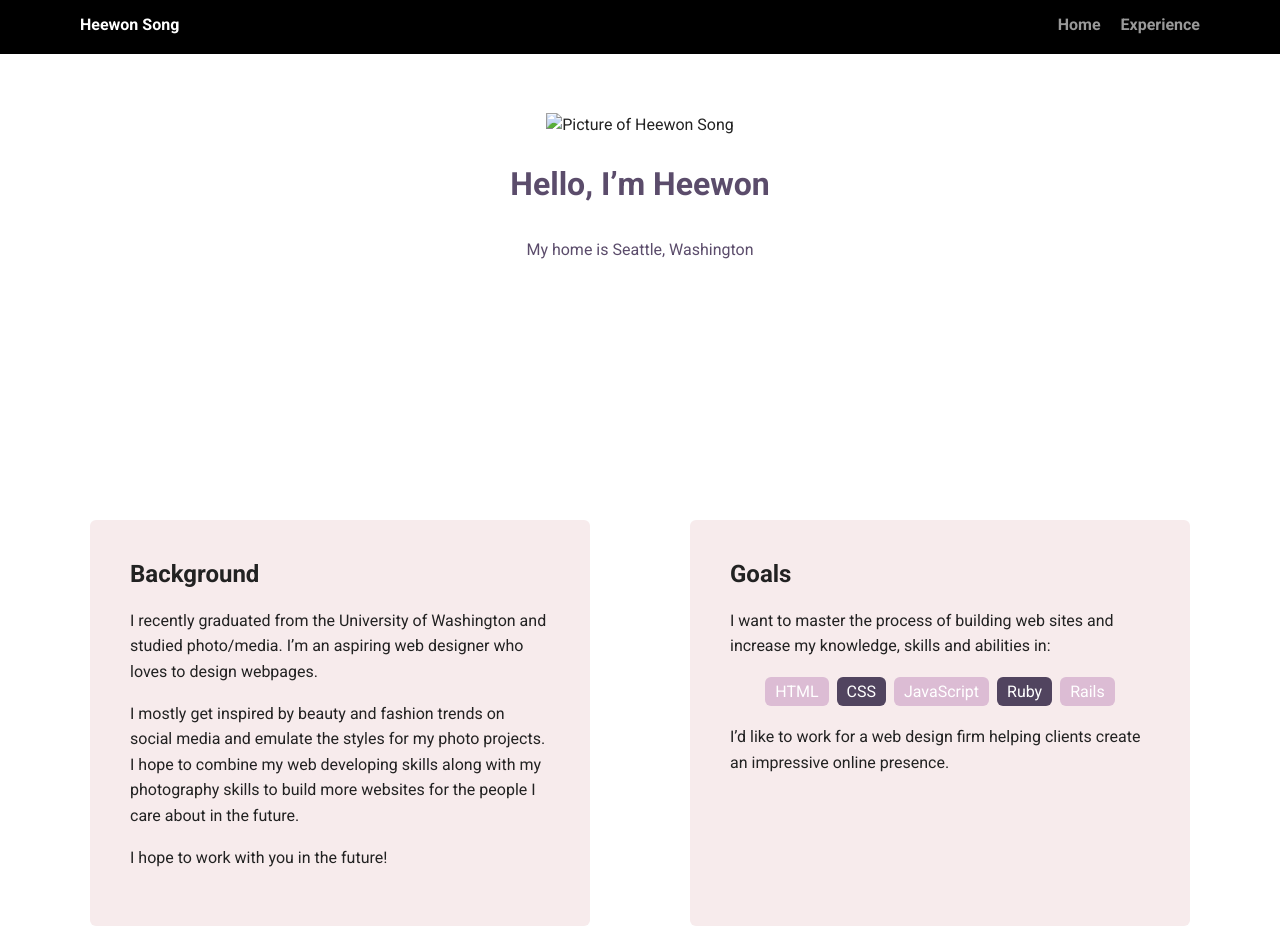
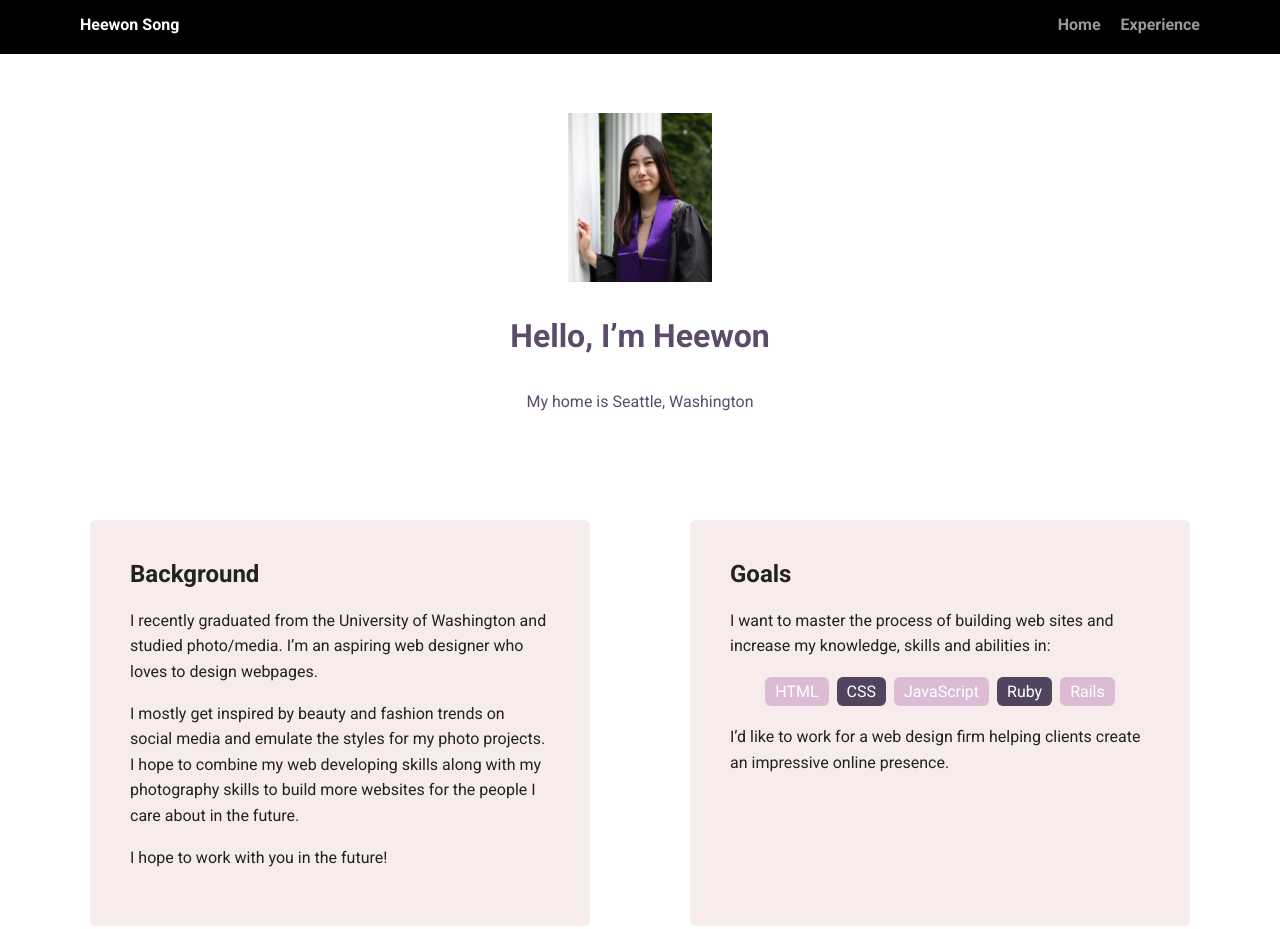
Before and after one commit to heewonsong/Personal-Profile-Page, a plain HTML site: page index.html in a window 1280 px wide. Shown: the top 929 px of the page. Drawn offline with Linux system fonts and the light colour scheme; a web font is replaced by a local one.

Commit message:
changed photo file
for profile picture

```diff
--- a/index.html
+++ b/index.html
@@ -17,7 +17,7 @@
     </div>
 
     <header>
-      <img src="images/me.jpg" alt="Picture of Heewon Song" class="profile-image">
+      <img src="images/me1.jpg" alt="Picture of Heewon Song" class="profile-image">
       <h1 class="tag name">Hello, I’m Heewon</h1>
       <p class="tag location">My home is Seattle, Washington</p>
     </header>
```
